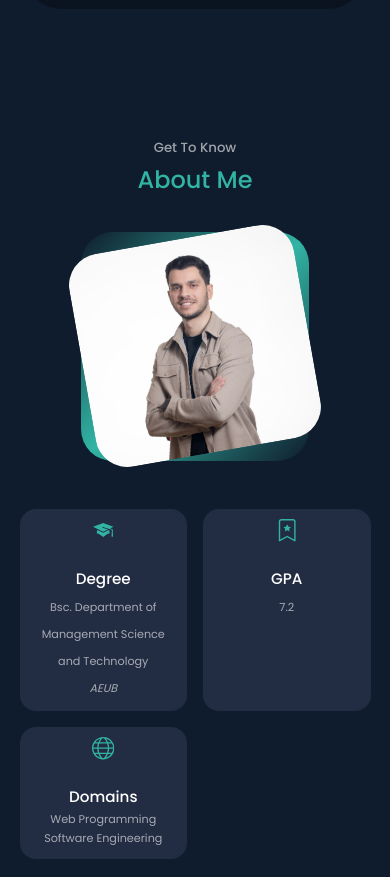
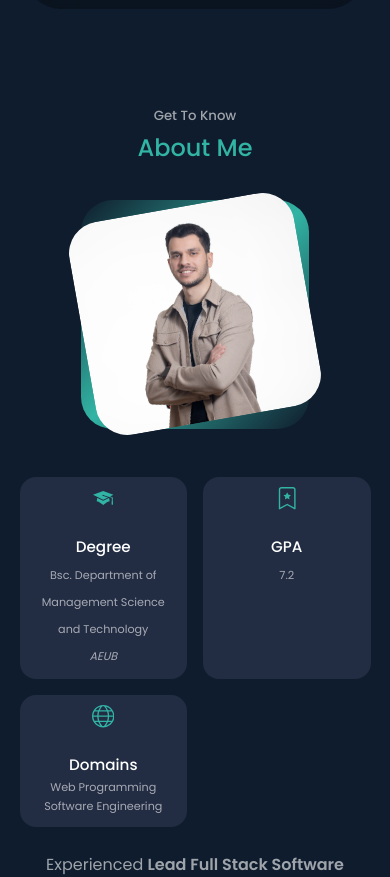
Before and after one commit to michalismav19/portfolio-app-2, a React (Vite) app: page / in a window 390 px wide. Shown: the part 803-1680 px from the top of the page. Built offline with nearby package versions, Linux system fonts and the light colour scheme.

Commit message:
Make css fixes

```diff
--- a/src/index.css
+++ b/src/index.css
@@ -145,6 +145,10 @@ img {
     width: var(--container-width-sm);
   }
 
+  section {
+    margin-top: 4rem;
+  }
+
   section > h2 {
     margin-bottom: 2rem;
   }
```
